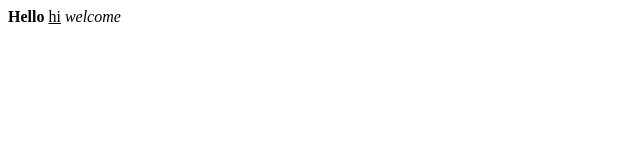
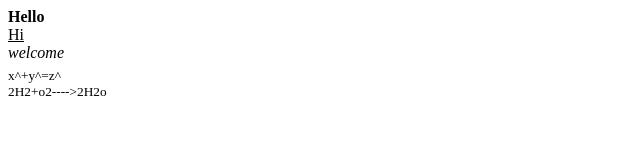
Before and after one commit to iamneo-production/cafddbbbbaeeadaeccdffeecabfeedab, a website: page public/index.html in a window 1280 px wide. Shown: the whole page, without its empty margins (0-640 px from the left). Drawn offline with Linux system fonts and the light colour scheme.

Commit message:
Backup Commit

```diff
--- a/public/index.html
+++ b/public/index.html
@@ -8,8 +8,10 @@
     <link rel="stylesheet" href="style.css" />
 </head>
 <body>
-    <b>Hello</b>
-    <u>hi</u>
-    <i>welcome</i>
+    <b>Hello</b><br>
+    <u>Hi</u><br>
+    <i>welcome</i><br>
+    <sub>x^+y^=z^</sub><br>
+    <sup>2H2+o2---->2H2o</sup>
 </body>
 </html>
```
